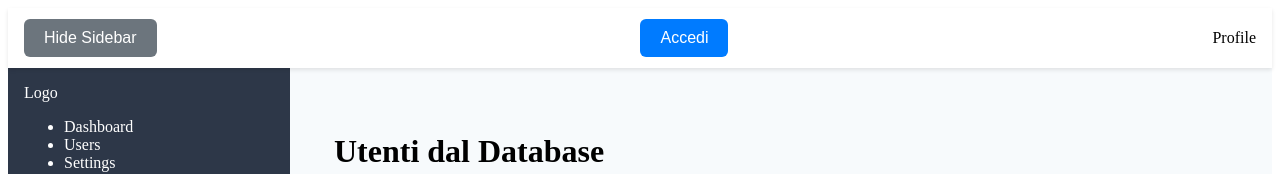
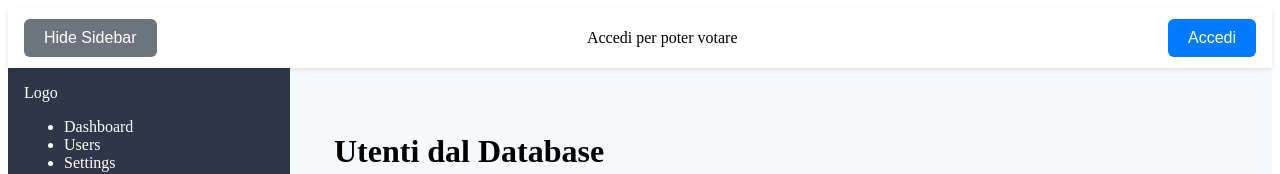
Before and after one commit to Breb980/progetto-diritto, a Next.js app in the folder frontend/: page / in a window 1280 px wide. Shown: the top 174 px of the page. Built offline with nearby package versions, Linux system fonts and the light colour scheme; no server answers.

Commit message:
update login and added logout

```diff
--- a/frontend/src/components/auth/loginForm.jsx
+++ b/frontend/src/components/auth/loginForm.jsx
@@ -4,6 +4,7 @@ import { useRouter } from "next/router";
 import Button from "@/components/ui/button";
 import { InputGroup, InputLeft, Input, InputRight } from "@/components/ui/inputGroup";
 import { handleLoginSubmit } from "@/utils/submits";
+import { useAuth } from "@/utils/authContext";
 
 
 export default function LoginForm() {
@@ -19,6 +20,9 @@ export default function LoginForm() {
     /* getter for result*/
     const [result, setResult] = useState(null);
 
+    //const { isAuthenticated, setIsAuthenticated } = useAuth();
+    const { login } = useAuth();
+
     const handleSubmit = async (e) => {
         e.preventDefault();
         const result = await handleLoginSubmit(cf, psw);
@@ -28,8 +32,10 @@ export default function LoginForm() {
 
         //if the auth its ok
         if (result.success) {
+            login(result.user);
             // rederict to home
             setTimeout(() => { router.push("/"); }, 1000);
+            //setIsAuthenticated(true);
         }
     };
 
--- a/frontend/src/components/layouts/layout.jsx
+++ b/frontend/src/components/layouts/layout.jsx
@@ -2,7 +2,7 @@ import React, { useState } from "react";
 import { useRouter } from "next/router";
 import styles from "@/styles/layout.module.css";
 import Button from "@/components/ui/button";
-//import buttons from "@/styles/button.module.css";
+import { useAuth } from "@/utils/authContext";
 
 
 export default function Layout({ children }) {
@@ -10,6 +10,8 @@ export default function Layout({ children }) {
   const router = useRouter();
 
   const toggleSidebar = () => setSidebarOpen(!sidebarOpen);
+
+  const { isAuthenticated, user, logout} = useAuth();
 
   return (
   <div className={styles.layoutContainer}>
@@ -19,8 +21,40 @@ export default function Layout({ children }) {
   {/* Header */}
   <header className={styles.header}>
     <Button label={sidebarOpen ? "Hide Sidebar" : "Show Sidebar"} onClick={toggleSidebar} variant="secondary"/>
-    <Button label="Accedi" onClick={() => router.push("/login")} variant="primary"/>
-    <div className={styles.profile}>Profile</div>
+
+    <div>
+      {isAuthenticated ? (
+        <Button label="Vota" variant="primary" onClick={""}/>
+  ) : (
+    <p>Accedi per poter votare</p>
+  )}
+</div>
+
+    <div className={styles.profile}>
+  {!isAuthenticated ? (
+    // Caso: utente non loggato
+    <Button
+      label="Accedi"
+      onClick={() => router.push("/login")}
+      variant="primary"
+    />
+  ) : user ? (
+    // Caso: utente autenticato e dati caricati
+    <div>
+      {`${user.name} ${user.surname}`}
+      <Button
+        label="Disconnettiti"
+        onClick={logout}
+        variant="primary"
+        style={{ marginLeft: "10px" }}
+      />
+    </div>
+  ) : (
+    // Caso: autenticato ma dati non ancora caricati
+    <p>Caricamento...</p>
+  )}
+</div>
+
   </header>
 
   {/* sidebar + body */}
--- /dev/null
+++ b/frontend/src/pages/_app.js
@@ -0,0 +1,10 @@
+/* wrap all components for authenticaiton */
+import { AuthProvider } from "@/utils/authContext";
+
+export default function App({ Component, pageProps }) {
+  return (
+    <AuthProvider>
+      <Component {...pageProps} />
+    </AuthProvider>
+  );
+}
--- /dev/null
+++ b/frontend/src/utils/authContext.js
@@ -0,0 +1,35 @@
+import { createContext, useState, useContext } from "react";
+
+// create the context
+const AuthContext = createContext();
+
+// Provider that wrap the app
+export function AuthProvider({ children }) {
+
+    //true if is authenticated
+    const [isAuthenticated, setIsAuthenticated] = useState(false);
+
+    //data about user
+    const [user, setUser] = useState(null);
+
+    const login = (userData) => {
+        setUser(userData);
+        setIsAuthenticated(true);
+    };
+
+    const logout = () => {
+        setUser(null);
+        setIsAuthenticated(false);
+    };
+
+    return (
+        <AuthContext.Provider value={{ user, isAuthenticated, login, logout }}>
+        {children}
+        </AuthContext.Provider>
+    );
+}
+
+// Hook for use the context
+export function useAuth() {
+  return useContext(AuthContext);
+}
--- a/frontend/src/utils/submits.jsx
+++ b/frontend/src/utils/submits.jsx
@@ -9,7 +9,7 @@ export const handleLoginSubmit = async (cf, psw) => {
         const data = res.data;
 
         if (data.success) {
-            return { success: true, message: "✅ Login effettuato con successo!" };
+            return { success: true, user: data.user, message: "✅ Login effettuato con successo!" };
         }
     } catch (err) {
         console.error("Errore di rete:", err);
```
Also changed, not shown: 1 other file (tests, documents, lock files or other folders).
